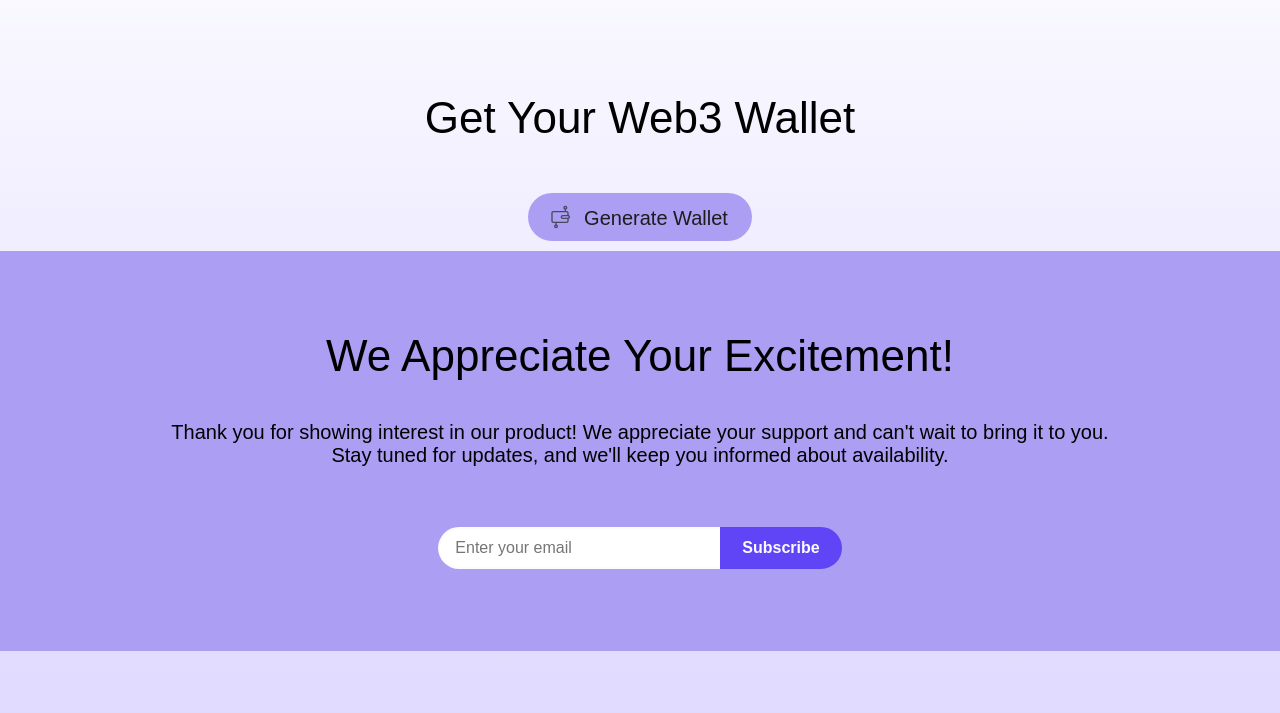
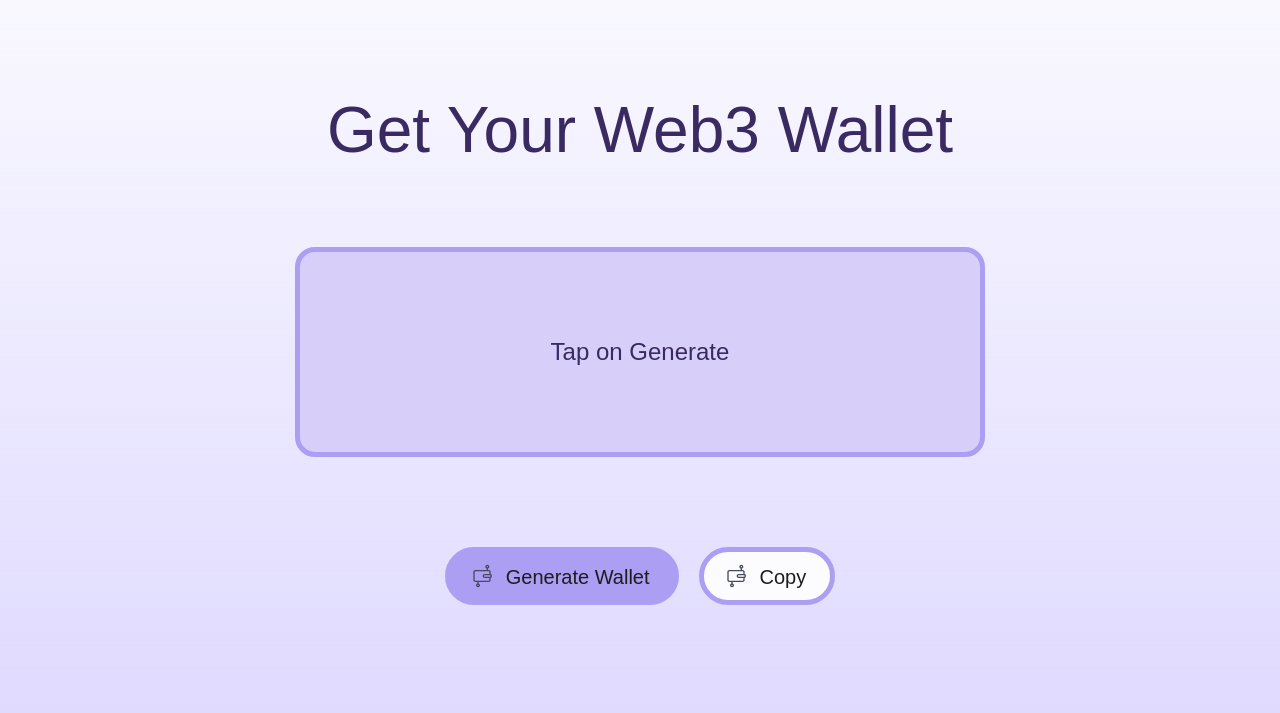
Before and after one commit to HimanshuM685/Web3-Website, a website: page crwal.html in a window 1280 px wide. Shown: the part 87-800 px from the top of the page. Drawn offline with Linux system fonts and the light colour scheme.

Commit message:
Added Funcationalities

```diff
--- a/crwal.html
+++ b/crwal.html
@@ -37,13 +37,25 @@
     <div>
         <div>
             <div style="display: flex; justify-content: center; margin-bottom: 5vh;">
-                <span class="thanks">Get Your Web3 Wallet</span>
+                <span class="thankss">Get Your Web3 Wallet</span>
             </div>
             <div style="display: flex; justify-content: center;">
-                <button id="login-btn" class="button">
+                <div class="field">
+                    <span id="mnemonic-display" class="monono">Tap on Generate</span>
+                </div>
+            </div>
+            <div style="display: flex; justify-content: center; margin-bottom: 15vh; animation: slideUp 0.6s ease-in-out; animation-delay: 0.1s;">
+                <button id="generate-btn" class="altbutton" enabled>
                     <div style="display: flex; height: 32px; justify-content: center; align-items: center;">
                         <img src="public/assest/crypto-wallet-svgrepo-com.svg" alt="" style="height: inherit;">
                         <span style="height: 20px; font-size: 20px; margin: 8px">Generate Wallet</span>
+                    </div>
+                </button>
+
+                <button id="copy-btn" class="buttonalt" disabled>
+                    <div style="display: flex; height: 32px; justify-content: center; align-items: center;">
+                        <img src="public/assest/crypto-wallet-svgrepo-com.svg" alt="" style="height: inherit;">
+                        <span style="height: 20px; font-size: 20px; margin: 8px">Copy</span>
                     </div>
                 </button>
             </div>
@@ -73,6 +85,22 @@
         </div>
     </div>
 
-    <script></script>
+    <script>
+        document.getElementById('generate-btn').addEventListener('click', function() {
+            const mnemonic = bip.generateMnemonic();
+            document.getElementById('mnemonic-display').innerText = mnemonic;
+
+            document.getElementById('copy-btn').disabled = false;
+        });
+
+        document.getElementById('copy-btn').addEventListener('click', function() {
+            const mnemonic = document.getElementById('mnemonic-display').innerText;
+            navigator.clipboard.writeText(mnemonic).then(() => {
+        alert('Mnemonic copied to clipboard!');
+      }).catch(err => {
+        console.error('Failed to copy: ', err);
+      });
+    });
+    </script>
     </body>
 </html>
--- a/style.css
+++ b/style.css
@@ -178,6 +178,13 @@ body{
   color: var(--darkperples);
 }
 
+.thankss{
+  margin-top: 10vh;
+  font-size: 64px;
+  color: var(--darkperple);
+  animation: slideUp 0.6s ease-in-out;
+}
+
 .input-container {
   display: flex;
   align-items: center;
@@ -211,3 +218,25 @@ body{
   background-color: var(--darkperple);
   border: 2px solid var(--darkperple);
 }
+
+.field{
+  margin-top: 5vh;
+  margin-bottom: 10vh;
+  height: 20vh;
+  width: 50vw;
+  background-color: var(--lightperple);
+  border-radius: 20px;
+  border: 5px solid var(--baseperple);
+  display: flex;
+  justify-content: center;
+  align-items: center;
+  animation: slideUp 0.6s ease-in-out;
+  animation-delay: 0.1s;
+  padding: 20px;
+  text-align: center;
+}
+
+.monono{
+  font-size: 24px;
+  color: var(--darkperple);
+}
```
